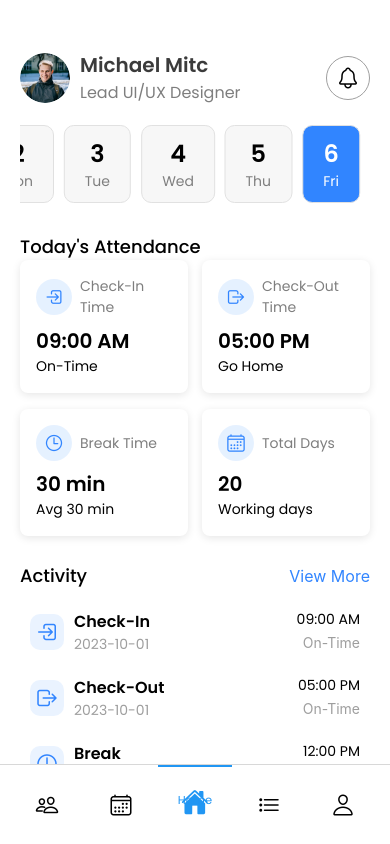
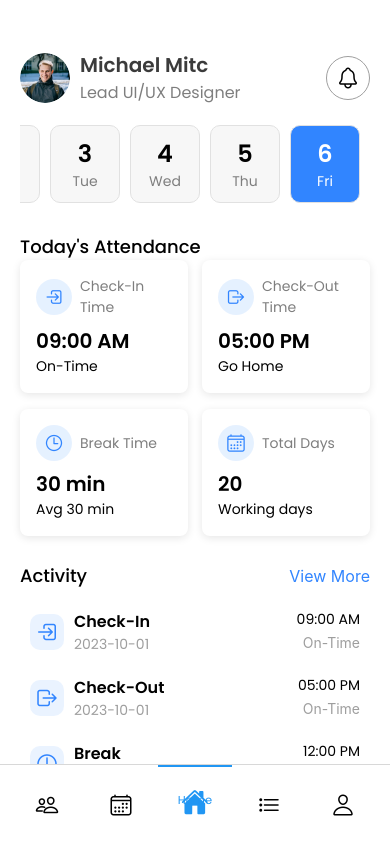
Before and after one commit to kunjladumor/HR-Attendee, a React Native app: screen /BottomTabs in a window 390 px wide. Built offline with nearby package versions, Linux system fonts and the light colour scheme; what react-native-appwrite would draw is missing.

Commit message:
Refactor Calendar component to generate dates dynamically

```diff
--- a/src/components/Calendar.js
+++ b/src/components/Calendar.js
@@ -1,11 +1,12 @@
-import React from "react";
+import React, { useMemo } from "react";
 import { View, Text, FlatList, StyleSheet } from "react-native";
 import colors from "@styles/ColorStyles";
+
 const generateDates = () => {
   const dates = [];
   const today = new Date();
-  for (let i = 0; i < 7; i++) {
-    const date = new Date();
+  for (let i = 6; i >= 0; i--) {
+    const date = new Date(today);
     date.setDate(today.getDate() - i);
     dates.push({
       date: date.getDate(),
@@ -13,11 +14,11 @@ const generateDates = () => {
       isToday: i === 0, // Mark the current date
     });
   }
-  return dates.reverse(); // Reverse the array to have the current day at the end
+  return dates;
 };
 
 const Calendar = () => {
-  const dates = generateDates();
+  const dates = useMemo(generateDates, []);
 
   return (
     <View style={CalendarStyles.container}>
@@ -56,6 +57,7 @@ const Calendar = () => {
     </View>
   );
 };
+
 const CalendarStyles = StyleSheet.create({
   container: {
     paddingBottom: 10,
@@ -70,7 +72,7 @@ const CalendarStyles = StyleSheet.create({
     marginRight: 10,
     borderRadius: 10,
     borderWidth: 1,
-    paddingHorizontal: 20,
+    width: 70,
     paddingVertical: 10,
     borderColor: colors.neutral20,
     backgroundColor: colors.neutral10,
```
